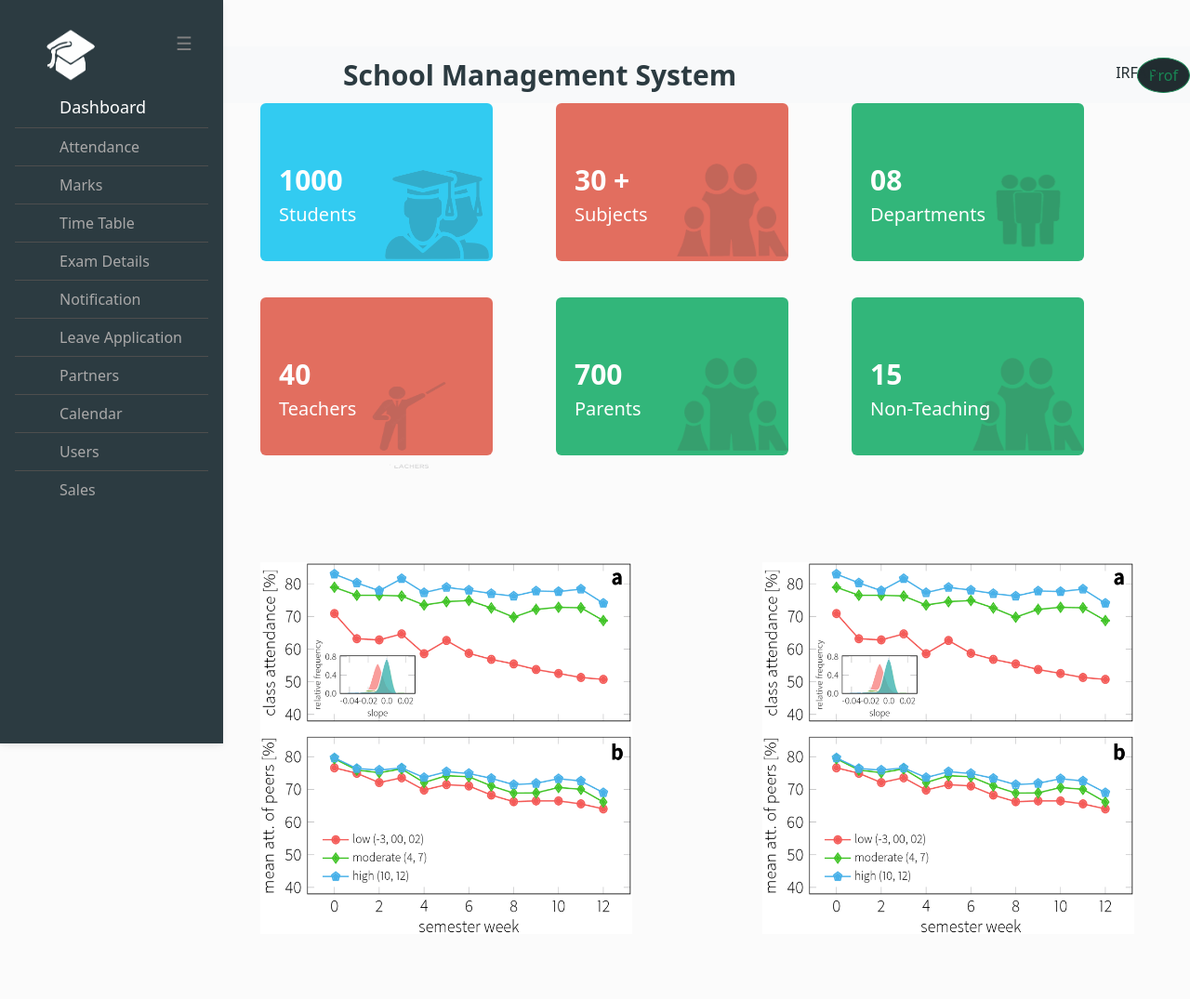
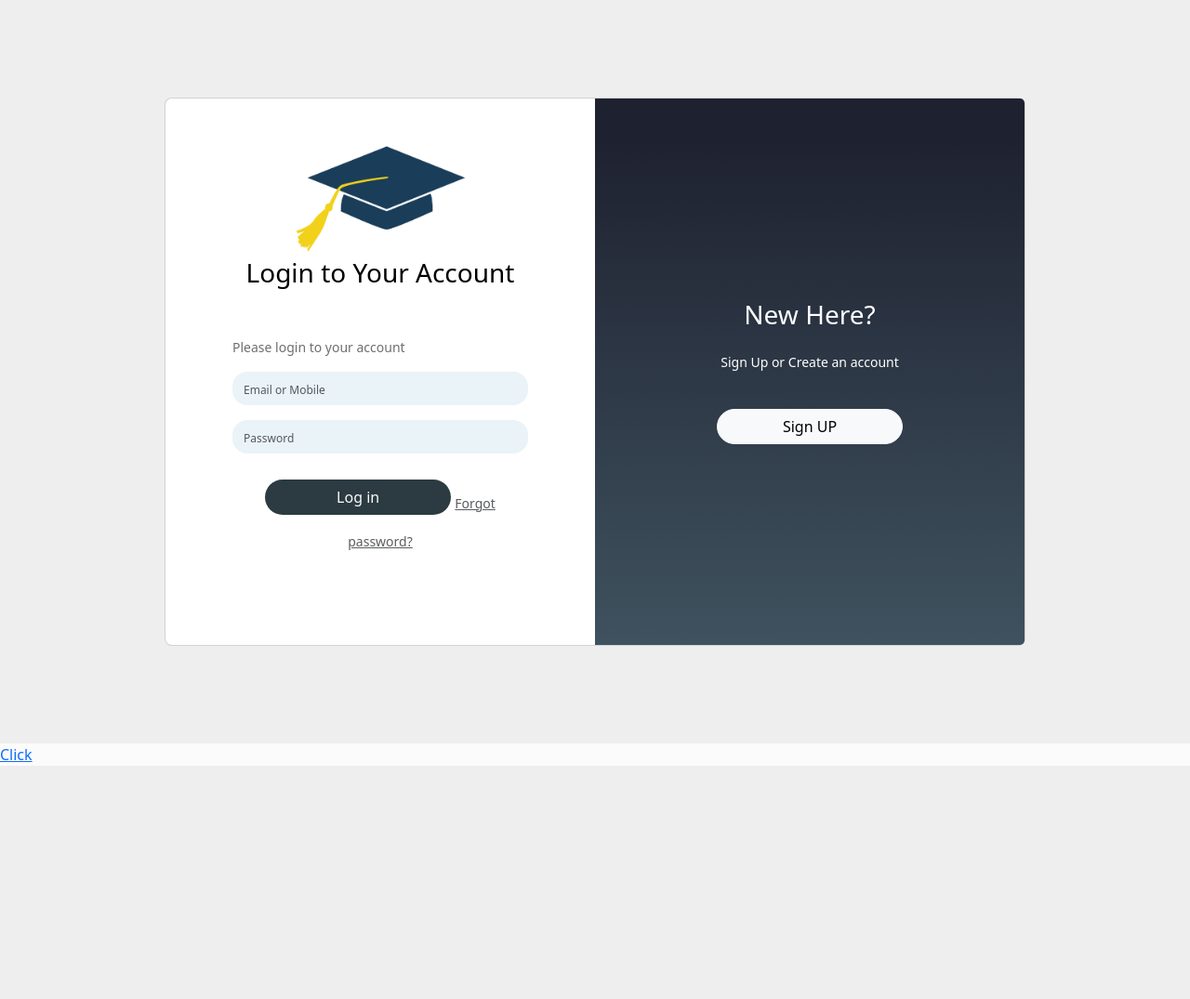
Before and after one commit to KMIrfan/School-Management-System, a Django app: page / in a window 1280 px wide. Shown: the whole page at 93% size. After the commit the page ends 824 px from the top, so only its background shows below. Run offline with Django 4.2, Linux system fonts and the light colour scheme.

Commit message:
login 28/12/22

```diff
--- a/common/static/style/style.css
+++ b/common/static/style/style.css
@@ -163,3 +163,41 @@ body {
   position: relative;
   left: 400px;
 }
+
+/* Login */
+.gradient-custom-2 {
+  /* fallback for old browsers */
+  background: #fccb90;
+
+  /* Chrome 10-25, Safari 5.1-6 */
+  background: linear-gradient(180.2deg, rgb(30, 33, 48) 6.8%, rgb(74, 98, 110) 131%);
+
+  /* W3C, IE 10+/ Edge, Firefox 16+, Chrome 26+, Opera 12+, Safari 7+ */
+  background: linear-gradient(180.2deg, rgb(30, 33, 48) 6.8%, rgb(74, 98, 110) 131%);
+  }
+
+  @media (min-width: 768px) {
+  .gradient-form {
+  height: 100vh !important;
+  }
+  }
+  @media (min-width: 769px) {
+  .gradient-custom-2 {
+  border-top-right-radius: .3rem;
+  border-bottom-right-radius: .3rem;
+  }
+  }
+  .btn-big{
+    width: 200px;
+  }
+  .bg-sec{
+    background-color: #eaf3f7;
+  }
+  ::placeholder{
+    font-size: 12px;
+    color: #2c3b41;
+  }
+ .plogin{
+  color: rgb(112, 110, 110);
+  font-size: 14px;
+ }
--- a/common/templates/commontemp/index.html
+++ b/common/templates/commontemp/index.html
@@ -1,4 +1,4 @@
-{% load static %}
+{% load static%}
 <!DOCTYPE html>
 <html lang="en">
 <head>
@@ -11,154 +11,66 @@
     <link href="{% static 'style/style.css' %}" rel="stylesheet">
 </head>
 <body>
-    <header>
-        <!-- Sidebar -->
-        <button class="openbtn" onclick="openNav()">&#9776; </button>
-        <nav id="sidebarMenu" class="collapse d-lg-block sidebar collapse bg-lightdark">
-          <div class="position-sticky">
-            <div class="list-group list-group-flush mx-3 mt-4">
 
-                <i class="fas fa-tachometer-alt fa-fw me-3"></i><img src="{% static 'images/school.png' %}" height="70px" width="120px">
-                <a href="javascript:void(0)" class="closebtn" onclick="closeNav()">&#9776;</a>
-              <a
-                href="#" class="list-group-item list-group-item-action py-2 ripple bg-lightdark" aria-current="true">
-                <i class="fas fa-tachometer-alt fa-fw me-3"></i><span class="linkactive">Dashboard</span>
-              </a>
-              <a href="#" class="list-group-item list-group-item-action py-2 ripple bg-lightdark">
-                <i class="fas fa-chart-area fa-fw me-3"></i><span class="fontcol">Attendance</span>
-              </a>
-              <a href="#" class="list-group-item list-group-item-action py-2 ripple bg-lightdark"
-                ><i class="fas fa-lock fa-fw me-3"></i><span class="fontcol">Marks</span></a
-              >
-              <a href="#" class="list-group-item list-group-item-action py-2 ripple bg-lightdark"
-                ><i class="fas fa-chart-line fa-fw me-3"></i><span class="fontcol">Time Table</span></a
-              >
-              <a href="#" class="list-group-item list-group-item-action py-2 ripple bg-lightdark">
-                <i class="fas fa-chart-pie fa-fw me-3"></i><span class="fontcol">Exam Details</span>
-              </a>
-              <a href="#" class="list-group-item list-group-item-action py-2 ripple bg-lightdark"
-                ><i class="fas fa-chart-bar fa-fw me-3"></i><span class="fontcol">Notification</span></a
-              >
-              <a href="#" class="list-group-item list-group-item-action py-2 ripple bg-lightdark"
-                ><i class="fas fa-globe fa-fw me-3"></i><span class="fontcol">Leave Application</span></a
-              >
-              <a href="#" class="list-group-item list-group-item-action py-2 ripple bg-lightdark"
-                ><i class="fas fa-building fa-fw me-3"></i><span class="fontcol">Partners</span></a
-              >
-              <a href="#" class="list-group-item list-group-item-action py-2 ripple bg-lightdark"
-                ><i class="fas fa-calendar fa-fw me-3"></i><span class="fontcol">Calendar</span></a
-              >
-              <a href="#" class="list-group-item list-group-item-action py-2 ripple bg-lightdark"
-                ><i class="fas fa-users fa-fw me-3"></i><span class="fontcol">Users</span></a
-              >
-              <a href="#" class="list-group-item list-group-item-action py-2 ripple bg-lightdark"
-                ><i class="fas fa-money-bill fa-fw me-3"></i><span class="fontcol">Sales</span></a
-              >
+    <section class="h-100 gradient-form" style="background-color: #eee;">
+        <div class="container py-5 h-100">
+          <div class="row d-flex justify-content-center align-items-center h-100">
+            <div class="col-xl-10">
+              <div class="card rounded-3 text-black">
+                <div class="row g-0">
+                  <div class="col-lg-6">
+                    <div class="card-body p-md-5 mx-md-4">
+
+                      <div class="text-center">
+                        <img src="{% static 'images/favicon.png' %}"
+                          style="width: 185px;" alt="logo">
+                        <h3 class="mt-1 mb-5 pb-1">Login to Your Account</h3>
+                      </div>
+
+                      <form>
+                        <p class="plogin">Please login to your account</p>
+
+                        <div class="form-outline mb-3">
+                          <input type="email" id="form2Example11" class="form-control bg-sec rounded-4 border-0"
+                            placeholder="Email or Mobile" />
+
+                        </div>
+
+                        <div class="form-outline mb-4">
+                          <input type="password" id="form2Example22" class="form-control bg-sec rounded-4 border-0"
+                          placeholder="Password"/>
+
+                        </div>
+
+                        <div class="text-center pt-1 mb-5 pb-1">
+                          <a href="{% url 'common:home' %}"><button class="btn btn-big btn-block mb-3 bg-lightdark rounded-5 text-light" type="button">Log
+                            in</button></a>
+                          <a class="text-muted plogin" href="#!">Forgot password?</a>
+                        </div>
+                      </form>
                     </div>
                   </div>
-        </nav>
-        <!-- Sidebar -->
-
-<!-- navbar -->
-<nav class="navbar navbar-expand-lg navbar-light bg-light">
-  <button class="navbar-toggler" type="button" data-toggle="collapse" data-target="#navbarTogglerDemo01" aria-controls="navbarTogglerDemo01" aria-expanded="false" aria-label="Toggle navigation">
-    <span class="navbar-toggler-icon"></span>
-  </button>
-  <div class="collapse navbar-collapse" id="navbarTogglerDemo01">
-
-    <ul class="navbar-nav mr-auto mt-2 mt-lg-0 mx-auto">
-      <span class="mainhead">School Management System</span>
-      <li class="nav-item">
-        <a class="nav-link logintxt" href="#">IRFAN</a>
-      </li>
-    </ul>
-    <form class="form-inline my-2 my-lg-0">
-
-      <button class="btn btn-outline-success my-2 my-sm-0 loginbtn" type="submit">Prof</button>
-    </form>
-  </div>
-</nav>
-</header>
-
-    <section>
-        <div class="container-fluid p6">
-            <div class="row ">
-                <div class="col-12 col-md-6 col-lg-4 pb-4">
-
-                    <div class="colordiv colblue rounded-2">
-                      <span class="fontinhead">1000</span>
-                      <span class="fontin">Students</span>
-                      <img src="{% static 'images/students.png' %}" width="120px" height="110px" class="imgclas">
+                  <div class="col-lg-6 d-flex align-items-center gradient-custom-2 justify-content-center">
+                    <div class="text-white px-3 py-4 p-md-5 mx-md-4">
+                      <h3 class="mb-4 text-center">New Here?</h3>
+                      <p class="small mb-3 text-center">Sign Up or Create an account </p>
+                      <button type="button" class="btn btn-md btn-big btn-light rounded-5 mt-4">Sign UP</button>
                     </div>
                   </div>
-                <div class="col-12 col-md-6 col-lg-4 pb-4">
-                    <div class="colordiv colbrown rounded-2">
-                      <span class="fontinhead">30 +</span>
-                      <span class="fontin"> Subjects</span>
-                      <img src="{% static 'images/parents.png' %}" width="120px" height="100px" class="imgclas">
                 </div>
               </div>
-                <div class="col-12 col-md-6 col-lg-4 pb-4">
-                    <div class="colordiv colgreen rounded-2">
-                      <span class="fontinhead">08</span>
-                      <span class="fontin"> Departments</span>
-                      <img src="{% static 'images/departments.png' %}" width="120px" height="110px" class="imgclas">
             </div>
-                </div>
-
-
-                <div class="col-12 col-md-6 col-lg-4">
-
-                    <div class="colordiv colbrown rounded-2">
-                      <span class="fontinhead">40</span>
-                      <span class="fontin">Teachers</span>
-                     <img src="{% static 'images/teacher.png' %}" width="180px" height="140px" class="imgclas">
-                    </div>
-                </div>
-                <div class="col-12 col-md-6 col-lg-4">
-                    <div class="colordiv colgreen rounded-2">
-                      <span class="fontinhead">700</span>
-                      <span class="fontin">Parents</span>
-                      <img src="{% static 'images/parents.png' %}" width="120px" height="100px" class="imgclas">
-                    </div>
-                </div>
-                <div class="col-12 col-md-6 col-lg-4">
-                  <div class="colordiv colgreen rounded-2">
-                    <span class="fontinhead">15</span>
-                    <span class="fontin"> Non-Teaching</span>
-                    <img src="{% static 'images/parents.png' %}" width="120px" height="100px" class="imgclas">
-                  </div>
-              </div>
-
           </div>
         </div>
       </section>
 
-    <!-- Bar Diagram Area -->
-    <div class="container-fluid">
-      <div class="row">
-        <div class="col-md-6 col-12 p6">
-          <img src="{% static 'images/bar.png' %}" height="400px" width="400px" >
-        </div>
-        <div class="col-md-6 col-12 p7">
-          <img src="{% static 'images/bar.png' %}" height="400px" width="400px">
-        </div>
-      </div>
-    </div>
 
 
-    <script>
-      function openNav() {
-    document.getElementById("sidebarMenu").style.width = "250px";
-  }
+    <a href="{% url 'common:home' %}">Click</a>
 
-  /* Set the width of the sidebar to 0 (hide it) */
-  function closeNav() {
-    document.getElementById("sidebarMenu").style.width = "0";
-  }
-  </script>
 
     <script src="https://cdn.jsdelivr.net/npm/@popperjs/core@2.11.6/dist/umd/popper.min.js" integrity="sha384-oBqDVmMz9ATKxIep9tiCxS/Z9fNfEXiDAYTujMAeBAsjFuCZSmKbSSUnQlmh/jp3" crossorigin="anonymous"></script>
     <script src="https://cdn.jsdelivr.net/npm/bootstrap@5.3.0-alpha1/dist/js/bootstrap.min.js" integrity="sha384-mQ93GR66B00ZXjt0YO5KlohRA5SY2XofN4zfuZxLkoj1gXtW8ANNCe9d5Y3eG5eD" crossorigin="anonymous"></script>
+
 </body>
 </html>
--- a/common/urls.py
+++ b/common/urls.py
@@ -2,8 +2,10 @@
 from django.urls import path
 from .import views
 
+app_name='common'
+
 urlpatterns = [
-    path('', views.common_index),
-
+    path('home', views.common_home, name='home'),
+    path('', views.common_index,name='index'),
 
 ]
--- a/common/views.py
+++ b/common/views.py
@@ -1,5 +1,8 @@
 from django.shortcuts import render
 
+
 # Create your views here.
+def common_home(request):
+    return render(request,'commontemp/home.html')
 def common_index(request):
     return render(request,'commontemp/index.html')
```
Also changed, not shown: common/templates/commontemp/home.html (added, +164 -0 lines), common/static/images/favicon.png (added), common/static/images/pic.svg (deleted). Lines whose indentation alone changed are shown as unchanged.
